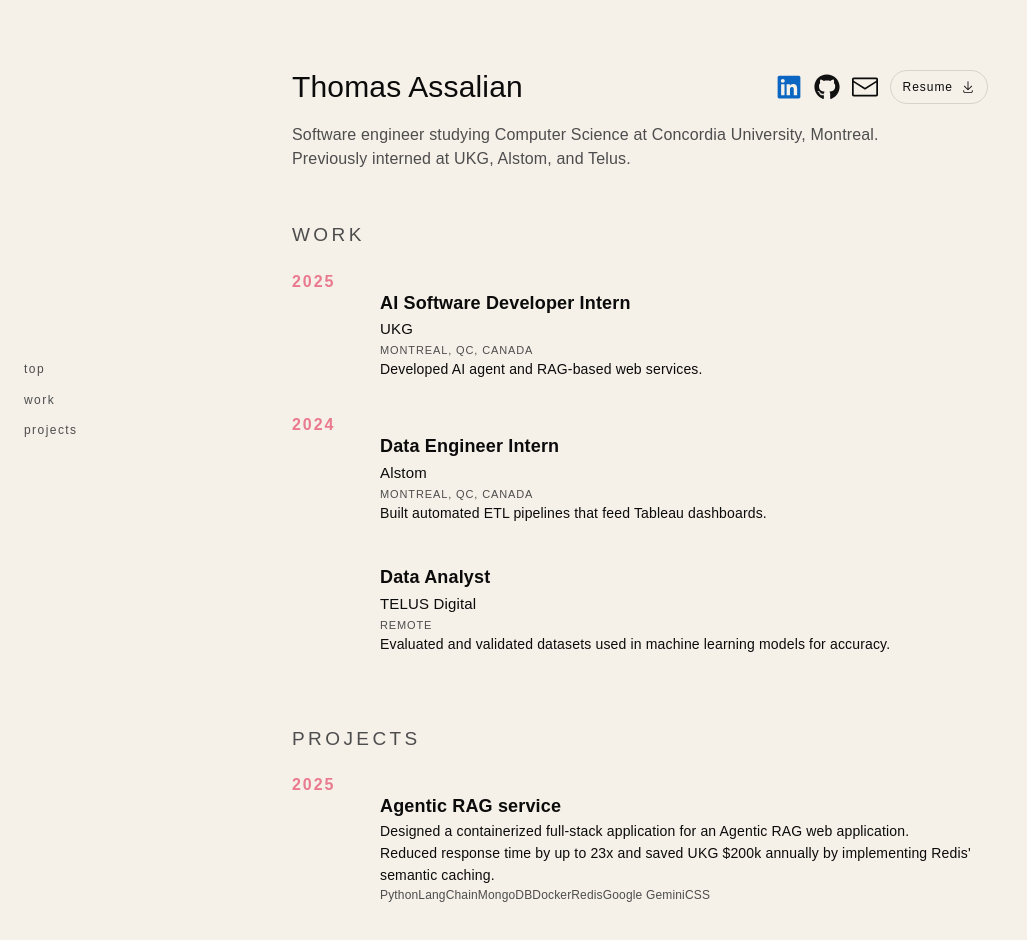
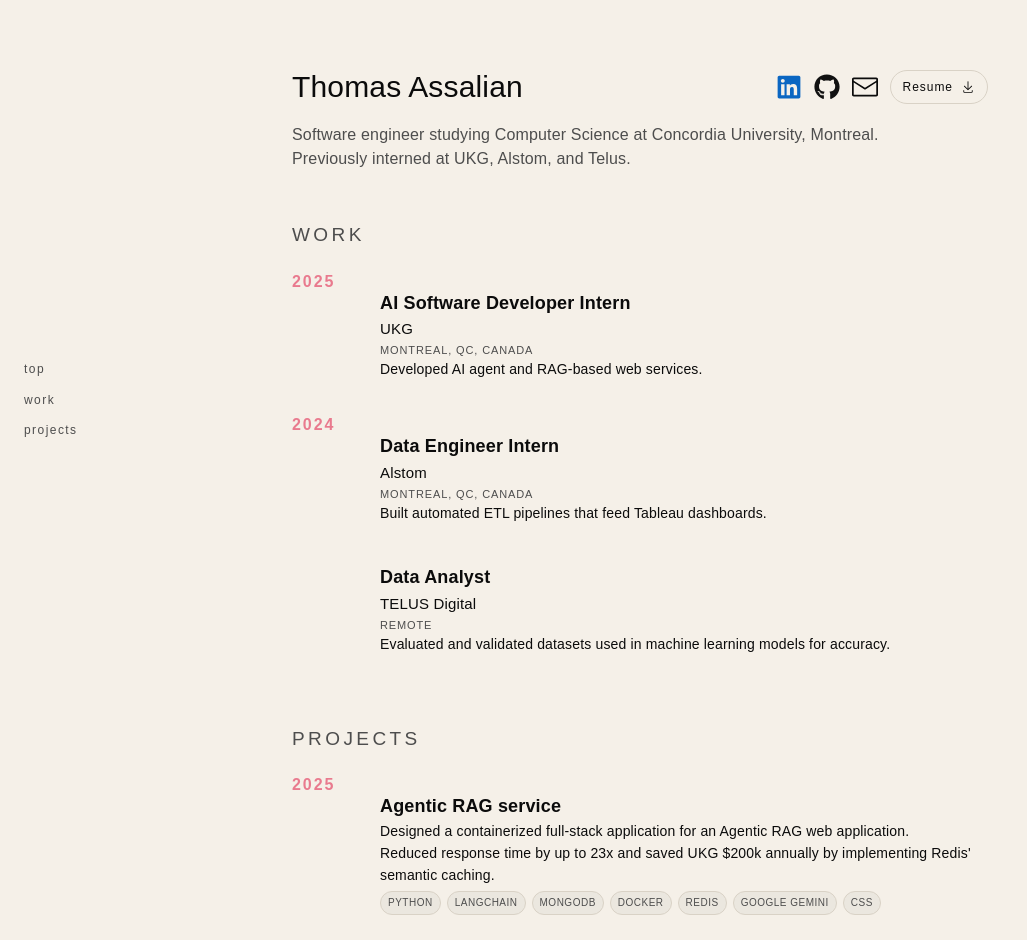
Before and after one commit to TAssalian/TAssalian.github.io, a Next.js app: page / in a window 1280 px wide. Shown: the top 940 px of the page, without its empty margins (0-1027 px from the left). Built offline with nearby package versions, Linux system fonts and the light colour scheme.

Commit message:
Added project tool bubbles

```diff
--- a/app/globals.css
+++ b/app/globals.css
@@ -277,8 +277,25 @@
 }
 
 .project-tools {
+  margin-top: 5px;
+  display: flex;
+  flex-wrap: wrap;
+  gap: 6px;
+}
+
+.project-tool {
   color: var(--muted);
-  font-size: 12px;
+  font-size: 10px;
+  letter-spacing: 0.05em;
+  text-transform: uppercase;
+  padding: 3px 7px;
+  border: 1px solid var(--border);
+  border-radius: 999px;
+  background: rgba(0, 0, 0, 0.04);
+}
+
+.theme-dark .project-tool {
+  background: rgba(245, 247, 251, 0.08);
 }
 
 .experience-description,
--- a/components/ProjectCard.tsx
+++ b/components/ProjectCard.tsx
@@ -25,7 +25,13 @@
                 </a>
             </div>
             <p style={{ whiteSpace: "pre-line" }} className="project-description">{description}</p>
-            <p className="project-tools">{tools}</p>
+            <div className="project-tools">
+                {tools.map((tool) => (
+                    <span className="project-tool" key={`${project_name}-${tool}`}>
+                        {tool}
+                    </span>
+                ))}
+            </div>
         </div>
     )
 }
```
